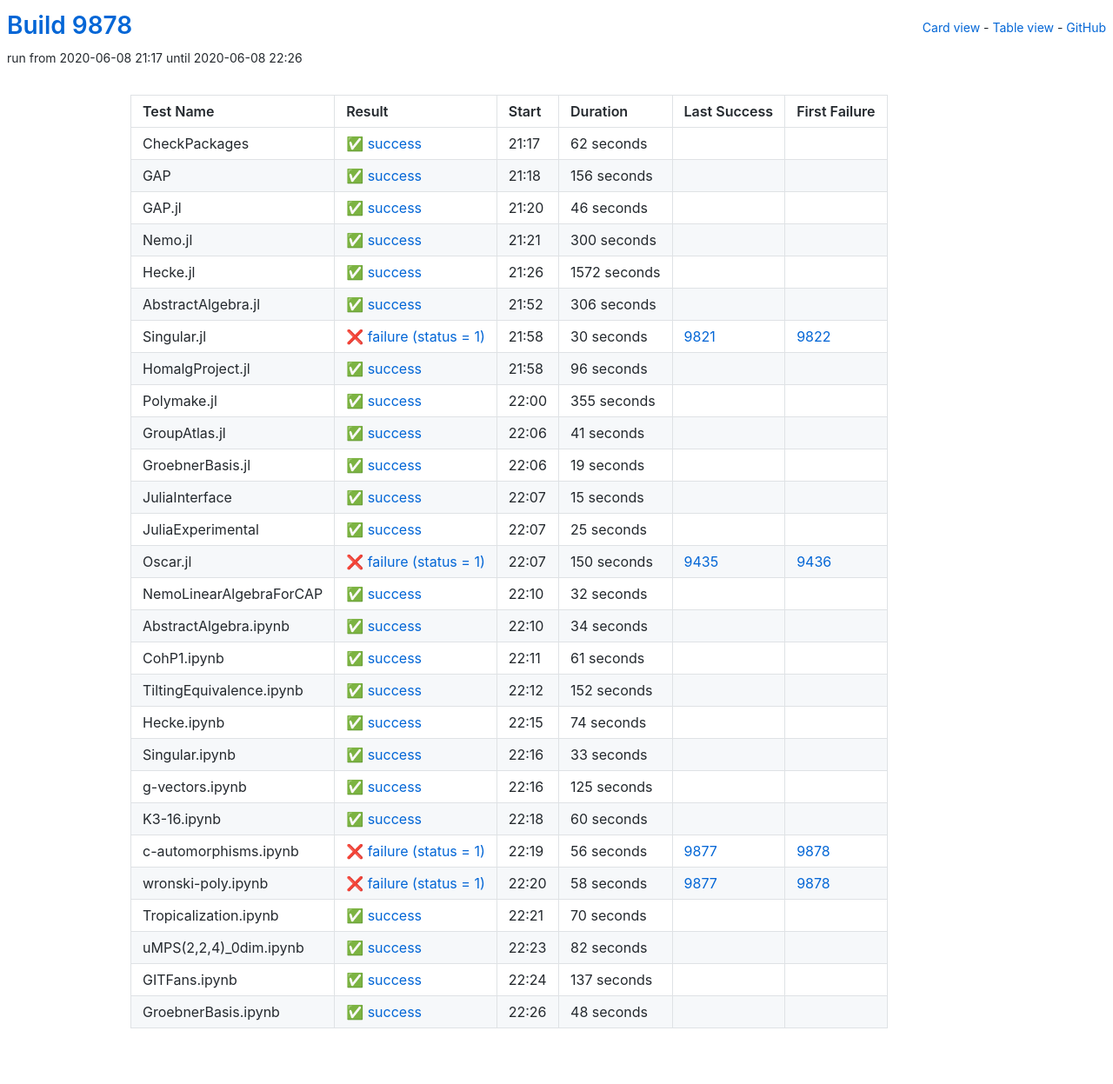
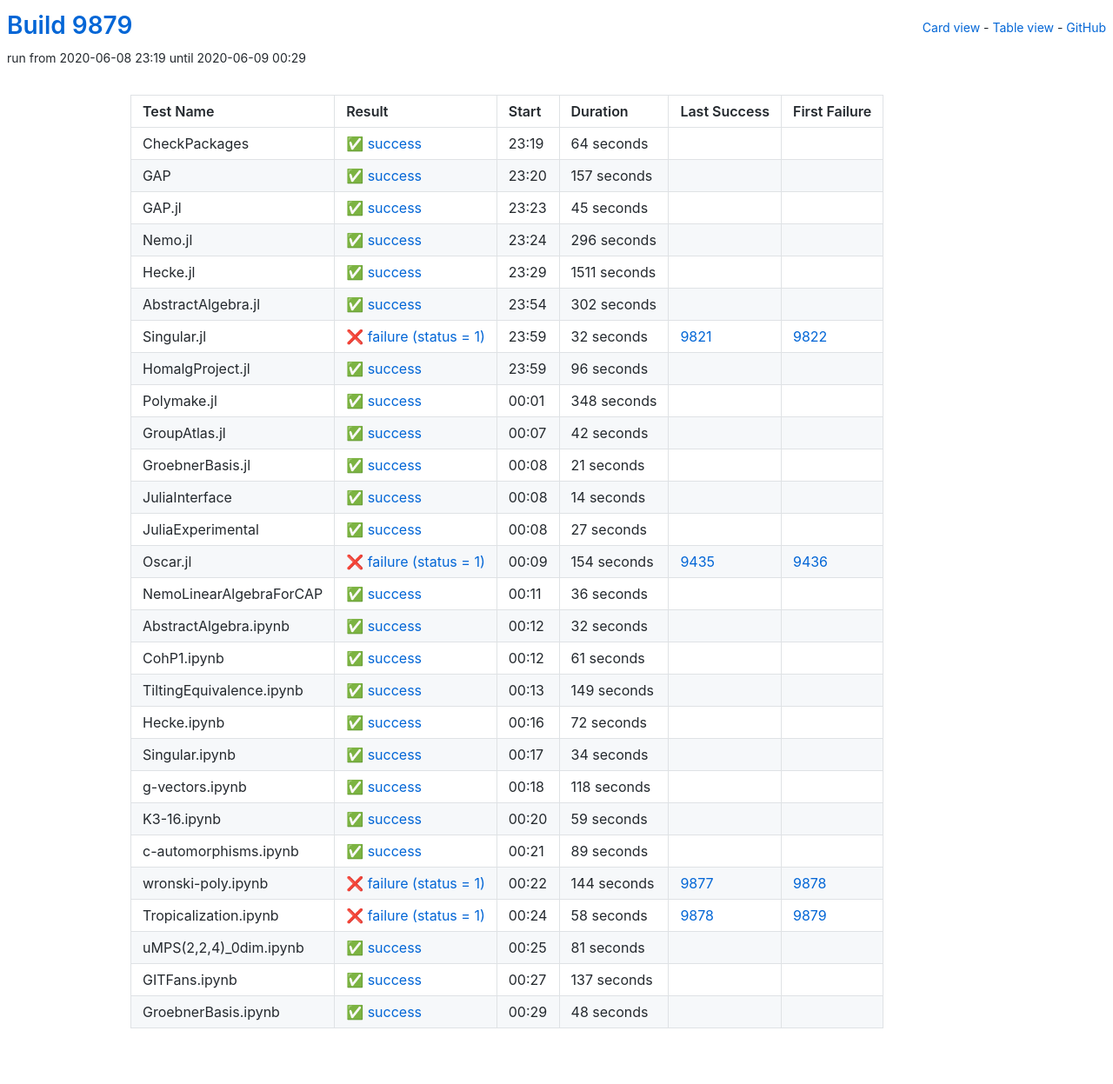
Before and after one commit to oscar-system/oscar-ci-status, a Jekyll site: the page built from table.html, in a window 1280 px wide. Shown: the whole page at 87% size. Built offline with Jekyll 4.4.1, drawn with Linux system fonts in a browser that asks for light colours.

Commit message:
Build 9879

```diff
--- a/_data/ci.yml
+++ b/_data/ci.yml
@@ -1,89 +1,89 @@
-build: 9878
-build_url: https://oscarci.mathematik.uni-kl.de/job/oscar/9878/
+build: 9879
+build_url: https://oscarci.mathematik.uni-kl.de/job/oscar/9879/
 job: oscar
 tests:
-- duration: 62
+- duration: 64
   exitcode: 0
   first_failure: false
   first_failure_url: null
   id: checkpackages
   last_success: false
   last_success_url: null
-  log: https://oscarci.mathematik.uni-kl.de/job/oscar/9878/artifact/logs/build-9878/CheckPackages.log
+  log: https://oscarci.mathematik.uni-kl.de/job/oscar/9879/artifact/logs/build-9879/CheckPackages.log
   name: CheckPackages
-  start: 2020-06-08 21:17
+  start: 2020-06-08 23:19
   status: success
   success: true
-- duration: 156
+- duration: 157
   exitcode: 0
   first_failure: false
   first_failure_url: null
   id: gap
   last_success: false
   last_success_url: null
-  log: https://oscarci.mathematik.uni-kl.de/job/oscar/9878/artifact/logs/build-9878/GAP.log
+  log: https://oscarci.mathematik.uni-kl.de/job/oscar/9879/artifact/logs/build-9879/GAP.log
   name: GAP
-  start: 2020-06-08 21:18
+  start: 2020-06-08 23:20
   status: success
   success: true
-- duration: 46
+- duration: 45
   exitcode: 0
   first_failure: false
   first_failure_url: null
   id: gap-jl
   last_success: false
   last_success_url: null
-  log: https://oscarci.mathematik.uni-kl.de/job/oscar/9878/artifact/logs/build-9878/GAP.jl.log
+  log: https://oscarci.mathematik.uni-kl.de/job/oscar/9879/artifact/logs/build-9879/GAP.jl.log
   name: GAP.jl
-  start: 2020-06-08 21:20
+  start: 2020-06-08 23:23
   status: success
   success: true
-- duration: 300
+- duration: 296
   exitcode: 0
   first_failure: false
   first_failure_url: null
   id: nemo-jl
   last_success: false
   last_success_url: null
-  log: https://oscarci.mathematik.uni-kl.de/job/oscar/9878/artifact/logs/build-9878/Nemo.jl.log
+  log: https://oscarci.mathematik.uni-kl.de/job/oscar/9879/artifact/logs/build-9879/Nemo.jl.log
   name: Nemo.jl
-  start: 2020-06-08 21:21
+  start: 2020-06-08 23:24
   status: success
   success: true
-- duration: 1572
+- duration: 1511
   exitcode: 0
   first_failure: false
   first_failure_url: null
   id: hecke-jl
   last_success: false
   last_success_url: null
-  log: https://oscarci.mathematik.uni-kl.de/job/oscar/9878/artifact/logs/build-9878/Hecke.jl.log
+  log: https://oscarci.mathematik.uni-kl.de/job/oscar/9879/artifact/logs/build-9879/Hecke.jl.log
   name: Hecke.jl
-  start: 2020-06-08 21:26
+  start: 2020-06-08 23:29
   status: success
   success: true
-- duration: 306
+- duration: 302
   exitcode: 0
   first_failure: false
   first_failure_url: null
   id: abstractalgebra-jl
   last_success: false
   last_success_url: null
-  log: https://oscarci.mathematik.uni-kl.de/job/oscar/9878/artifact/logs/build-9878/AbstractAlgebra.jl.log
+  log: https://oscarci.mathematik.uni-kl.de/job/oscar/9879/artifact/logs/build-9879/AbstractAlgebra.jl.log
   name: AbstractAlgebra.jl
-  start: 2020-06-08 21:52
+  start: 2020-06-08 23:54
   status: success
   success: true
-- duration: 30
+- duration: 32
   exitcode: 1
   first_failure: 9822
   first_failure_url: https://oscarci.mathematik.uni-kl.de/job/oscar/9822/
   id: singular-jl
   last_success: 9821
   last_success_url: https://oscarci.mathematik.uni-kl.de/job/oscar/9821/
-  log: https://oscarci.mathematik.uni-kl.de/job/oscar/9878/artifact/logs/build-9878/Singular.jl.log
+  log: https://oscarci.mathematik.uni-kl.de/job/oscar/9879/artifact/logs/build-9879/Singular.jl.log
   name: Singular.jl
-  start: 2020-06-08 21:58
+  start: 2020-06-08 23:59
   status: failure
   success: false
 - duration: 96
@@ -93,105 +93,105 @@
   id: homalgproject-jl
   last_success: false
   last_success_url: null
-  log: https://oscarci.mathematik.uni-kl.de/job/oscar/9878/artifact/logs/build-9878/HomalgProject.jl.log
+  log: https://oscarci.mathematik.uni-kl.de/job/oscar/9879/artifact/logs/build-9879/HomalgProject.jl.log
   name: HomalgProject.jl
-  start: 2020-06-08 21:58
+  start: 2020-06-08 23:59
   status: success
   success: true
-- duration: 355
+- duration: 348
   exitcode: 0
   first_failure: false
   first_failure_url: null
   id: polymake-jl
   last_success: false
   last_success_url: null
-  log: https://oscarci.mathematik.uni-kl.de/job/oscar/9878/artifact/logs/build-9878/Polymake.jl.log
+  log: https://oscarci.mathematik.uni-kl.de/job/oscar/9879/artifact/logs/build-9879/Polymake.jl.log
   name: Polymake.jl
-  start: 2020-06-08 22:00
+  start: 2020-06-09 00:01
   status: success
   success: true
-- duration: 41
+- duration: 42
   exitcode: 0
   first_failure: false
   first_failure_url: null
   id: groupatlas-jl
   last_success: false
   last_success_url: null
-  log: https://oscarci.mathematik.uni-kl.de/job/oscar/9878/artifact/logs/build-9878/GroupAtlas.jl.log
+  log: https://oscarci.mathematik.uni-kl.de/job/oscar/9879/artifact/logs/build-9879/GroupAtlas.jl.log
   name: GroupAtlas.jl
-  start: 2020-06-08 22:06
+  start: 2020-06-09 00:07
   status: success
   success: true
-- duration: 19
+- duration: 21
   exitcode: 0
   first_failure: false
   first_failure_url: null
   id: groebnerbasis-jl
   last_success: false
   last_success_url: null
-  log: https://oscarci.mathematik.uni-kl.de/job/oscar/9878/artifact/logs/build-9878/GroebnerBasis.jl.log
+  log: https://oscarci.mathematik.uni-kl.de/job/oscar/9879/artifact/logs/build-9879/GroebnerBasis.jl.log
   name: GroebnerBasis.jl
-  start: 2020-06-08 22:06
+  start: 2020-06-09 00:08
   status: success
   success: true
-- duration: 15
+- duration: 14
   exitcode: 0
   first_failure: false
   first_failure_url: null
   id: juliainterface
   last_success: false
   last_success_url: null
-  log: https://oscarci.mathematik.uni-kl.de/job/oscar/9878/artifact/logs/build-9878/JuliaInterface.log
+  log: https://oscarci.mathematik.uni-kl.de/job/oscar/9879/artifact/logs/build-9879/JuliaInterface.log
   name: JuliaInterface
-  start: 2020-06-08 22:07
+  start: 2020-06-09 00:08
   status: success
   success: true
-- duration: 25
+- duration: 27
   exitcode: 0
   first_failure: false
   first_failure_url: null
   id: juliaexperimental
   last_success: false
   last_success_url: null
-  log: https://oscarci.mathematik.uni-kl.de/job/oscar/9878/artifact/logs/build-9878/JuliaExperimental.log
+  log: https://oscarci.mathematik.uni-kl.de/job/oscar/9879/artifact/logs/build-9879/JuliaExperimental.log
   name: JuliaExperimental
-  start: 2020-06-08 22:07
+  start: 2020-06-09 00:08
   status: success
   success: true
-- duration: 150
+- duration: 154
   exitcode: 1
   first_failure: 9436
   first_failure_url: https://oscarci.mathematik.uni-kl.de/job/oscar/9436/
   id: oscar-jl
   last_success: 9435
   last_success_url: https://oscarci.mathematik.uni-kl.de/job/oscar/9435/
-  log: https://oscarci.mathematik.uni-kl.de/job/oscar/9878/artifact/logs/build-9878/Oscar.jl.log
+  log: https://oscarci.mathematik.uni-kl.de/job/oscar/9879/artifact/logs/build-9879/Oscar.jl.log
   name: Oscar.jl
-  start: 2020-06-08 22:07
+  start: 2020-06-09 00:09
   status: failure
   success: false
-- duration: 32
+- duration: 36
   exitcode: 0
   first_failure: false
   first_failure_url: null
   id: nemolinearalgebraforcap
   last_success: false
   last_success_url: null
-  log: https://oscarci.mathematik.uni-kl.de/job/oscar/9878/artifact/logs/build-9878/NemoLinearAlgebraForCAP.log
+  log: https://oscarci.mathematik.uni-kl.de/job/oscar/9879/artifact/logs/build-9879/NemoLinearAlgebraForCAP.log
   name: NemoLinearAlgebraForCAP
-  start: 2020-06-08 22:10
+  start: 2020-06-09 00:11
   status: success
   success: true
-- duration: 34
+- duration: 32
   exitcode: 0
   first_failure: false
   first_failure_url: null
   id: abstractalgebra-ipynb
   last_success: false
   last_success_url: null
-  log: https://oscarci.mathematik.uni-kl.de/job/oscar/9878/artifact/logs/build-9878/AbstractAlgebra.ipynb.log
+  log: https://oscarci.mathematik.uni-kl.de/job/oscar/9879/artifact/logs/build-9879/AbstractAlgebra.ipynb.log
   name: AbstractAlgebra.ipynb
-  start: 2020-06-08 22:10
+  start: 2020-06-09 00:12
   status: success
   success: true
 - duration: 61
@@ -201,117 +201,117 @@
   id: cohp1-ipynb
   last_success: false
   last_success_url: null
-  log: https://oscarci.mathematik.uni-kl.de/job/oscar/9878/artifact/logs/build-9878/CohP1.ipynb.log
+  log: https://oscarci.mathematik.uni-kl.de/job/oscar/9879/artifact/logs/build-9879/CohP1.ipynb.log
   name: CohP1.ipynb
-  start: 2020-06-08 22:11
+  start: 2020-06-09 00:12
   status: success
   success: true
-- duration: 152
+- duration: 149
   exitcode: 0
   first_failure: false
   first_failure_url: null
   id: tiltingequivalence-ipynb
   last_success: false
   last_success_url: null
-  log: https://oscarci.mathematik.uni-kl.de/job/oscar/9878/artifact/logs/build-9878/TiltingEquivalence.ipynb.log
+  log: https://oscarci.mathematik.uni-kl.de/job/oscar/9879/artifact/logs/build-9879/TiltingEquivalence.ipynb.log
   name: TiltingEquivalence.ipynb
-  start: 2020-06-08 22:12
+  start: 2020-06-09 00:13
   status: success
   success: true
-- duration: 74
+- duration: 72
   exitcode: 0
   first_failure: false
   first_failure_url: null
   id: hecke-ipynb
   last_success: false
   last_success_url: null
-  log: https://oscarci.mathematik.uni-kl.de/job/oscar/9878/artifact/logs/build-9878/Hecke.ipynb.log
+  log: https://oscarci.mathematik.uni-kl.de/job/oscar/9879/artifact/logs/build-9879/Hecke.ipynb.log
   name: Hecke.ipynb
-  start: 2020-06-08 22:15
+  start: 2020-06-09 00:16
   status: success
   success: true
-- duration: 33
+- duration: 34
   exitcode: 0
   first_failure: false
   first_failure_url: null
   id: singular-ipynb
   last_success: false
   last_success_url: null
-  log: https://oscarci.mathematik.uni-kl.de/job/oscar/9878/artifact/logs/build-9878/Singular.ipynb.log
+  log: https://oscarci.mathematik.uni-kl.de/job/oscar/9879/artifact/logs/build-9879/Singular.ipynb.log
   name: Singular.ipynb
-  start: 2020-06-08 22:16
+  start: 2020-06-09 00:17
   status: success
   success: true
-- duration: 125
+- duration: 118
   exitcode: 0
   first_failure: false
   first_failure_url: null
   id: g-vectors-ipynb
   last_success: false
   last_success_url: null
-  log: https://oscarci.mathematik.uni-kl.de/job/oscar/9878/artifact/logs/build-9878/g-vectors.ipynb.log
+  log: https://oscarci.mathematik.uni-kl.de/job/oscar/9879/artifact/logs/build-9879/g-vectors.ipynb.log
   name: g-vectors.ipynb
-  start: 2020-06-08 22:16
+  start: 2020-06-09 00:18
   status: success
   success: true
-- duration: 60
+- duration: 59
   exitcode: 0
   first_failure: false
   first_failure_url: null
   id: k3-16-ipynb
   last_success: false
   last_success_url: null
-  log: https://oscarci.mathematik.uni-kl.de/job/oscar/9878/artifact/logs/build-9878/K3-16.ipynb.log
+  log: https://oscarci.mathematik.uni-kl.de/job/oscar/9879/artifact/logs/build-9879/K3-16.ipynb.log
   name: K3-16.ipynb
-  start: 2020-06-08 22:18
+  start: 2020-06-09 00:20
   status: success
   success: true
-- duration: 56
-  exitcode: 1
-  first_failure: 9878
-  first_failure_url: https://oscarci.mathematik.uni-kl.de/job/oscar/9878/
+- duration: 89
+  exitcode: 0
+  first_failure: false
+  first_failure_url: null
   id: c-automorphisms-ipynb
-  last_success: 9877
-  last_success_url: https://oscarci.mathematik.uni-kl.de/job/oscar/9877/
-  log: https://oscarci.mathematik.uni-kl.de/job/oscar/9878/artifact/logs/build-9878/c-automorphisms.ipynb.log
+  last_success: false
+  last_success_url: null
+  log: https://oscarci.mathematik.uni-kl.de/job/oscar/9879/artifact/logs/build-9879/c-automorphisms.ipynb.log
   name: c-automorphisms.ipynb
-  start: 2020-06-08 22:19
-  status: failure
-  success: false
-- duration: 58
+  start: 2020-06-09 00:21
+  status: success
+  success: true
+- duration: 144
   exitcode: 1
   first_failure: 9878
   first_failure_url: https://oscarci.mathematik.uni-kl.de/job/oscar/9878/
   id: wronski-poly-ipynb
   last_success: 9877
   last_success_url: https://oscarci.mathematik.uni-kl.de/job/oscar/9877/
-  log: https://oscarci.mathematik.uni-kl.de/job/oscar/9878/artifact/logs/build-9878/wronski-poly.ipynb.log
+  log: https://oscarci.mathematik.uni-kl.de/job/oscar/9879/artifact/logs/build-9879/wronski-poly.ipynb.log
   name: wronski-poly.ipynb
-  start: 2020-06-08 22:20
+  start: 2020-06-09 00:22
   status: failure
   success: false
-- duration: 70
-  exitcode: 0
-  first_failure: false
-  first_failure_url: null
+- duration: 58
+  exitcode: 1
+  first_failure: 9879
+  first_failure_url: https://oscarci.mathematik.uni-kl.de/job/oscar/9879/
   id: tropicalization-ipynb
-  last_success: false
-  last_success_url: null
-  log: https://oscarci.mathematik.uni-kl.de/job/oscar/9878/artifact/logs/build-9878/Tropicalization.ipynb.log
+  last_success: 9878
+  last_success_url: https://oscarci.mathematik.uni-kl.de/job/oscar/9878/
+  log: https://oscarci.mathematik.uni-kl.de/job/oscar/9879/artifact/logs/build-9879/Tropicalization.ipynb.log
   name: Tropicalization.ipynb
-  start: 2020-06-08 22:21
-  status: success
-  success: true
-- duration: 82
+  start: 2020-06-09 00:24
+  status: failure
+  success: false
+- duration: 81
   exitcode: 0
   first_failure: false
   first_failure_url: null
   id: umps-2-2-4-0dim-ipynb
   last_success: false
   last_success_url: null
-  log: https://oscarci.mathematik.uni-kl.de/job/oscar/9878/artifact/logs/build-9878/uMPS-2-2-4-_0dim.ipynb.log
+  log: https://oscarci.mathematik.uni-kl.de/job/oscar/9879/artifact/logs/build-9879/uMPS-2-2-4-_0dim.ipynb.log
   name: uMPS(2,2,4)_0dim.ipynb
-  start: 2020-06-08 22:23
+  start: 2020-06-09 00:25
   status: success
   success: true
 - duration: 137
@@ -321,9 +321,9 @@
   id: gitfans-ipynb
   last_success: false
   last_success_url: null
-  log: https://oscarci.mathematik.uni-kl.de/job/oscar/9878/artifact/logs/build-9878/GITFans.ipynb.log
+  log: https://oscarci.mathematik.uni-kl.de/job/oscar/9879/artifact/logs/build-9879/GITFans.ipynb.log
   name: GITFans.ipynb
-  start: 2020-06-08 22:24
+  start: 2020-06-09 00:27
   status: success
   success: true
 - duration: 48
@@ -333,8 +333,8 @@
   id: groebnerbasis-ipynb
   last_success: false
   last_success_url: null
-  log: https://oscarci.mathematik.uni-kl.de/job/oscar/9878/artifact/logs/build-9878/GroebnerBasis.ipynb.log
+  log: https://oscarci.mathematik.uni-kl.de/job/oscar/9879/artifact/logs/build-9879/GroebnerBasis.ipynb.log
   name: GroebnerBasis.ipynb
-  start: 2020-06-08 22:26
+  start: 2020-06-09 00:29
   status: success
   success: true
```
Also changed, not shown: README.md.
